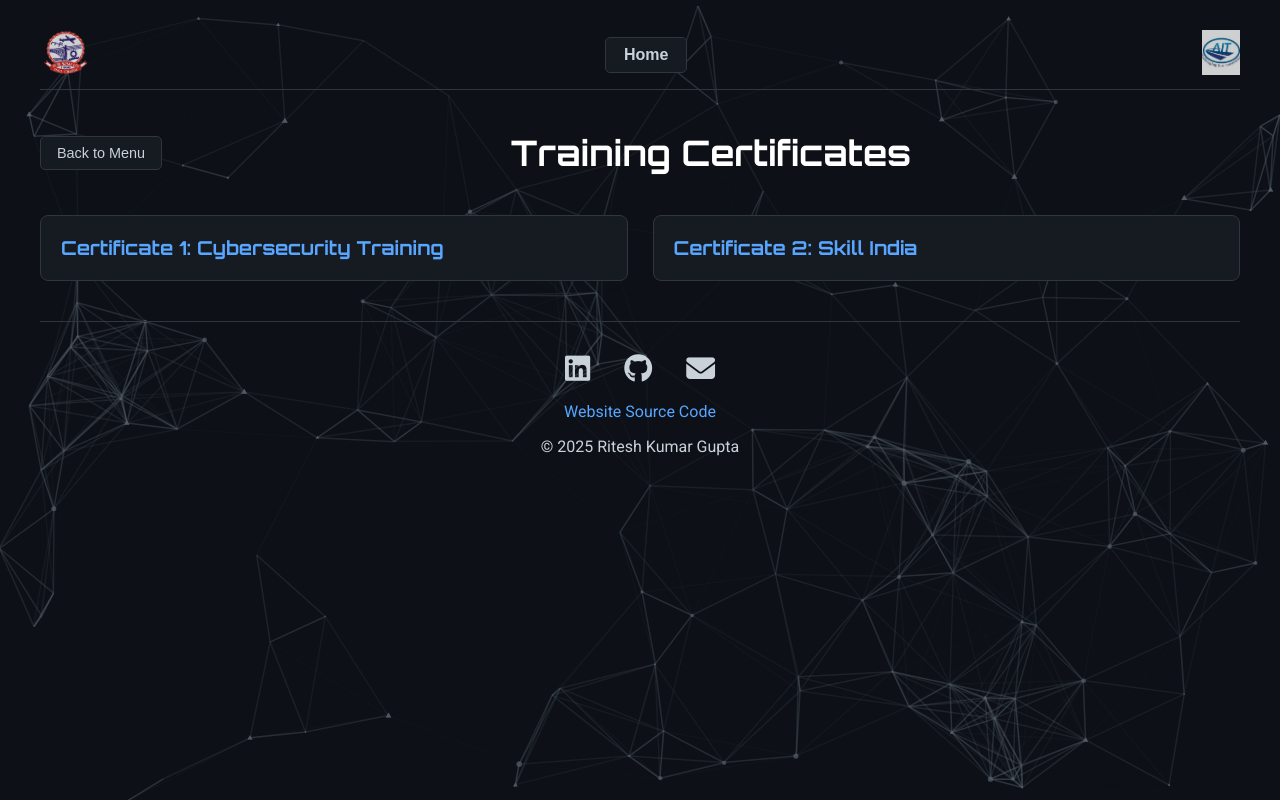
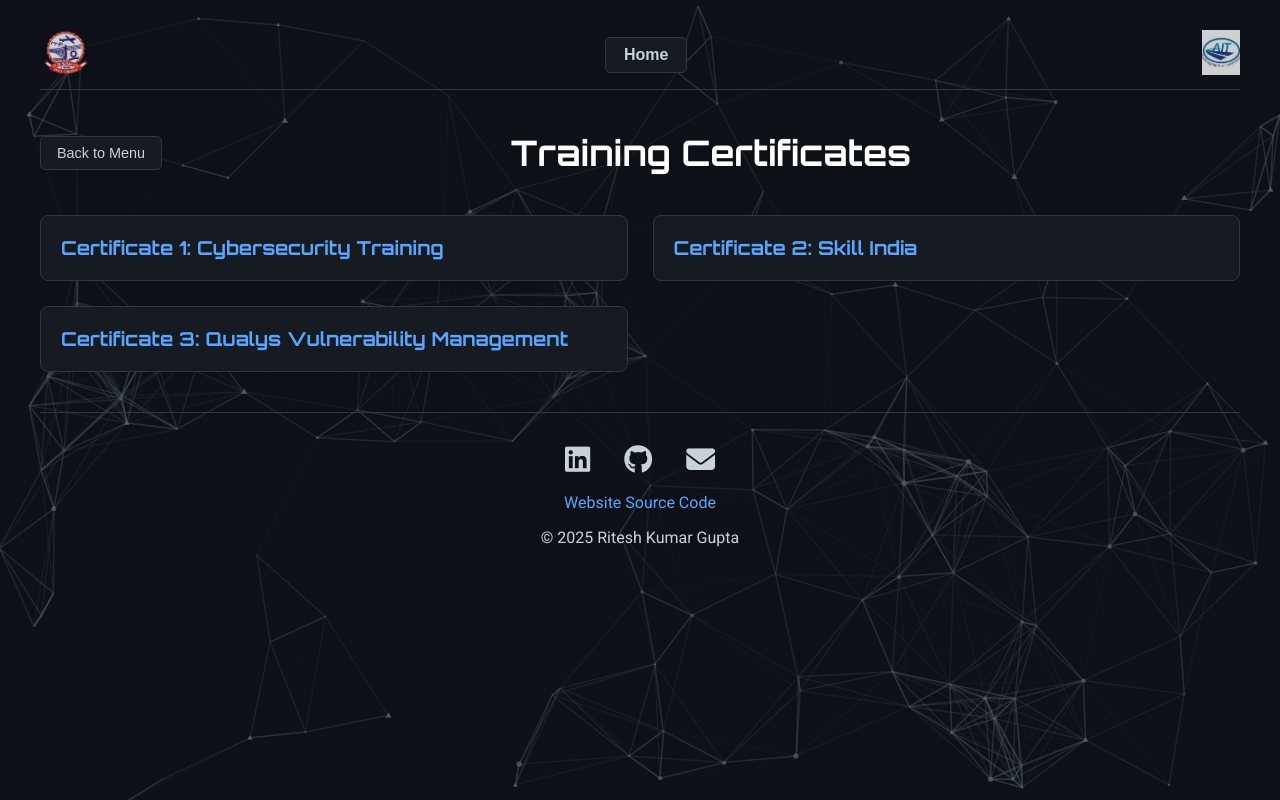
Before and after one commit to ritesh0x/Training-102-Report, a plain HTML site: page index.html in a window 1280 px wide. Both pictures are taken after a click on the button "Certificates". Drawn offline with nearby package versions, Linux system fonts and the light colour scheme; animation ran at ten frames a second.

Commit message:
certificate added

```diff
--- a/index.html
+++ b/index.html
@@ -801,6 +801,14 @@
                 </div>
               </details>
             </div>
+            <div class="cert-column">
+              <details>
+                <summary>Certificate 3: Qualys Vulnerability Management</summary>
+                <div class="cert-image-container">
+                  <img src="qualys.png" alt="Qualys Vulnerability Management" />
+                </div>
+              </details>
+            </div>
           </div>
         </div>
         <div id="gallery" class="page">
```
Also changed, not shown: favicon.png, qualys.png (added).
